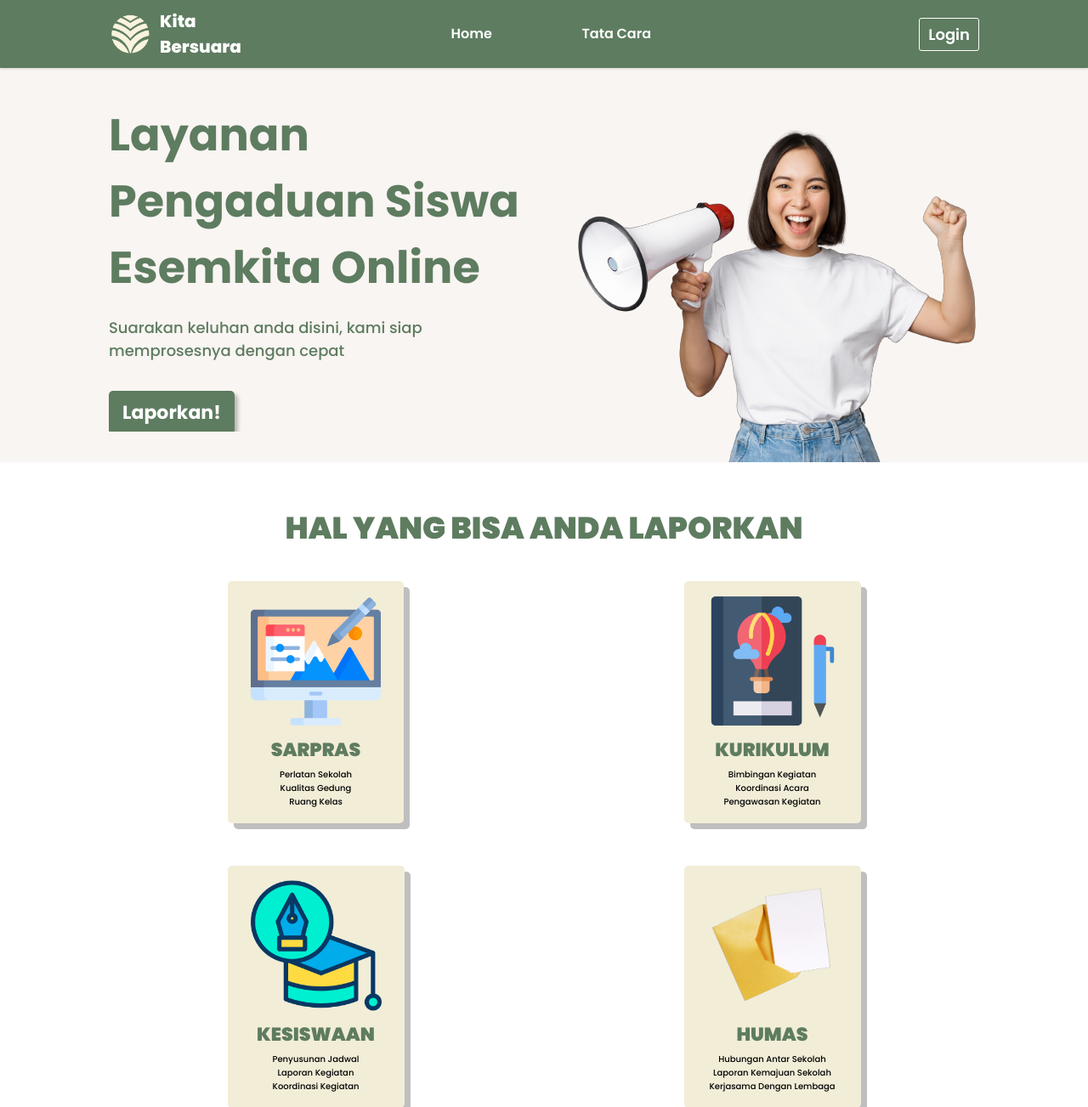
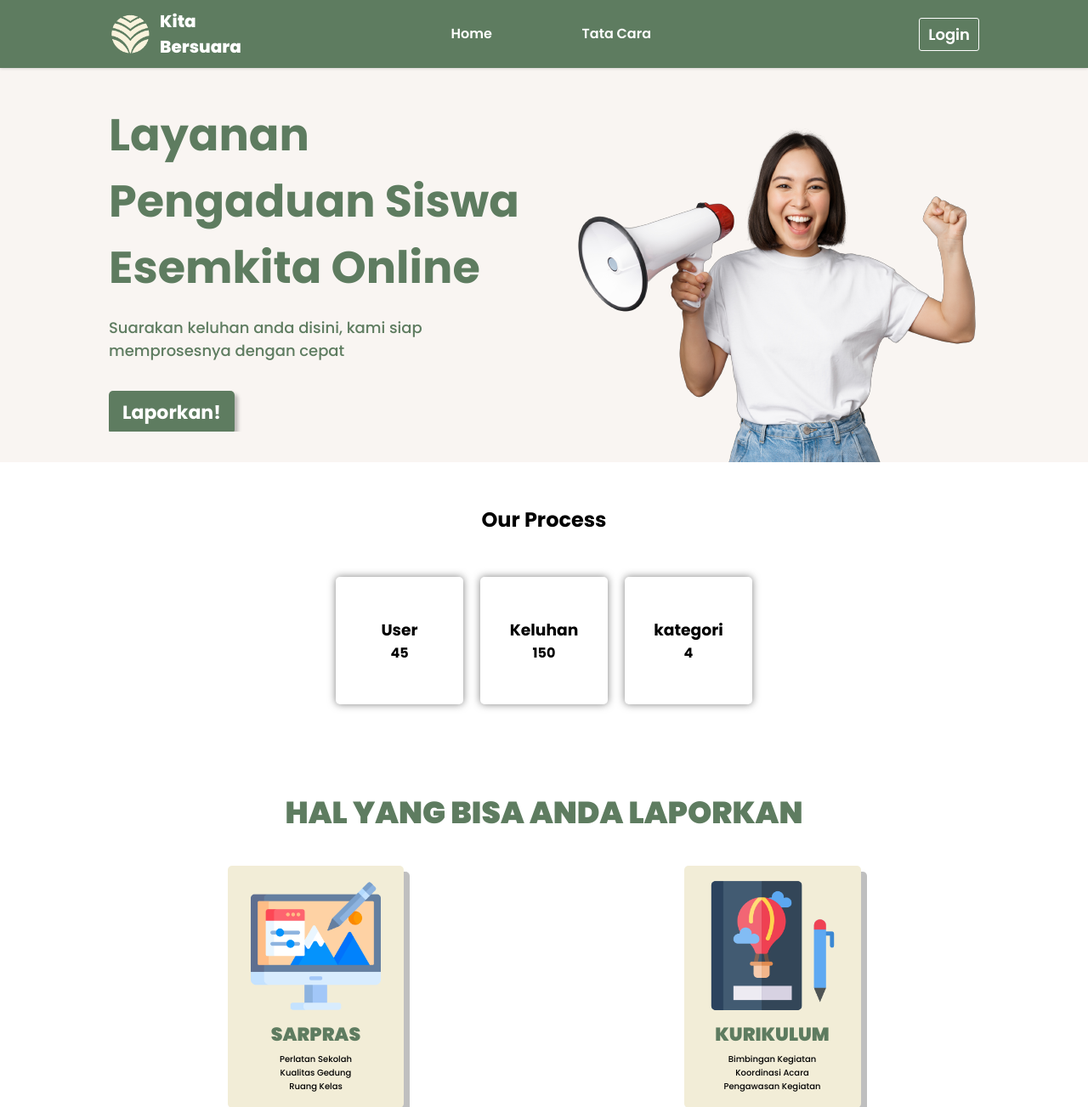
Before and after one commit to raaf17/kita-bersuara, a PHP site: page / in a window 1280 px wide. Shown: the top 1303 px of the page at 85% size. Run offline with PHP 8.4, Linux system fonts and the light colour scheme.

Commit message:
membuat tampilan ui dari database

```diff
--- a/index.php
+++ b/index.php
@@ -65,6 +65,23 @@
   </main>
   <!-- akhir bagian 2 - hero konten -->
 
+  <div class="our-process">
+    <h2 data-aos="fade-up" data-aos-duration="1500"> Our Process</h2>
+    <div class="container card-our-process"  data-aos="fade-up" data-aos-duration="1500">
+      <div class="user">
+        <h3>User</h3>
+        <h4>45</h4>
+      </div>
+      <div class="keluhan">
+        <h3>Keluhan</h3>
+        <h4>150</h4>
+      </div>
+      <div class="kategori">
+        <h3>kategori</h3>
+        <h4>4</h4>
+      </div>
+    </div>
+  </div>
   <!-- bagian 3 - kategori laporan -->
   <div class="category_laporan">
     <h2 style="color: #5E7C60;"  data-aos="fade-up" data-aos-duration="1500">HAL YANG BISA ANDA LAPORKAN</h2>
--- a/style/style.css
+++ b/style/style.css
@@ -331,9 +331,67 @@ main .container .right img {
   margin-top: 30px;
 }
 
+.our-process {
+  margin: 50px 0;
+}
+
+.our-process h2 {
+  text-align: center;
+  margin: 50px 0;
+}
+
+.our-process .container.card-our-process {
+  display: -webkit-box;
+  display: -ms-flexbox;
+  display: flex;
+  -webkit-box-pack: center;
+      -ms-flex-pack: center;
+          justify-content: center;
+  -webkit-column-gap: 20px;
+          column-gap: 20px;
+}
+
+.our-process .container.card-our-process .user, .our-process .container.card-our-process .keluhan, .our-process .container.card-our-process .kategori {
+  display: -webkit-box;
+  display: -ms-flexbox;
+  display: flex;
+  -webkit-box-orient: vertical;
+  -webkit-box-direction: normal;
+      -ms-flex-direction: column;
+          flex-direction: column;
+  -webkit-box-align: center;
+      -ms-flex-align: center;
+          align-items: center;
+  -webkit-box-pack: center;
+      -ms-flex-pack: center;
+          justify-content: center;
+  width: 150px;
+  height: 150px;
+  -webkit-box-shadow: 0 0 10px rgba(0, 0, 0, 0.5);
+          box-shadow: 0 0 10px rgba(0, 0, 0, 0.5);
+  background-color: #ffffff;
+  border-radius: 5px;
+}
+
+@media (max-width: 500px) {
+  .container.card-our-process {
+    -webkit-box-orient: vertical;
+    -webkit-box-direction: normal;
+        -ms-flex-direction: column;
+            flex-direction: column;
+    -webkit-box-align: center;
+        -ms-flex-align: center;
+            align-items: center;
+    text-align: center;
+  }
+  .container.card-our-process .user, .container.card-our-process .keluhan, .container.card-our-process .kategori {
+    margin-bottom: 20px;
+  }
+}
+
 .category_laporan h2 {
   text-align: center;
-  margin-top: 50px;
+  margin-top: 100px;
   margin-bottom: 35px;
   font-size: 36px;
   font-weight: 900;
```
Also changed, not shown: 1 other file.
